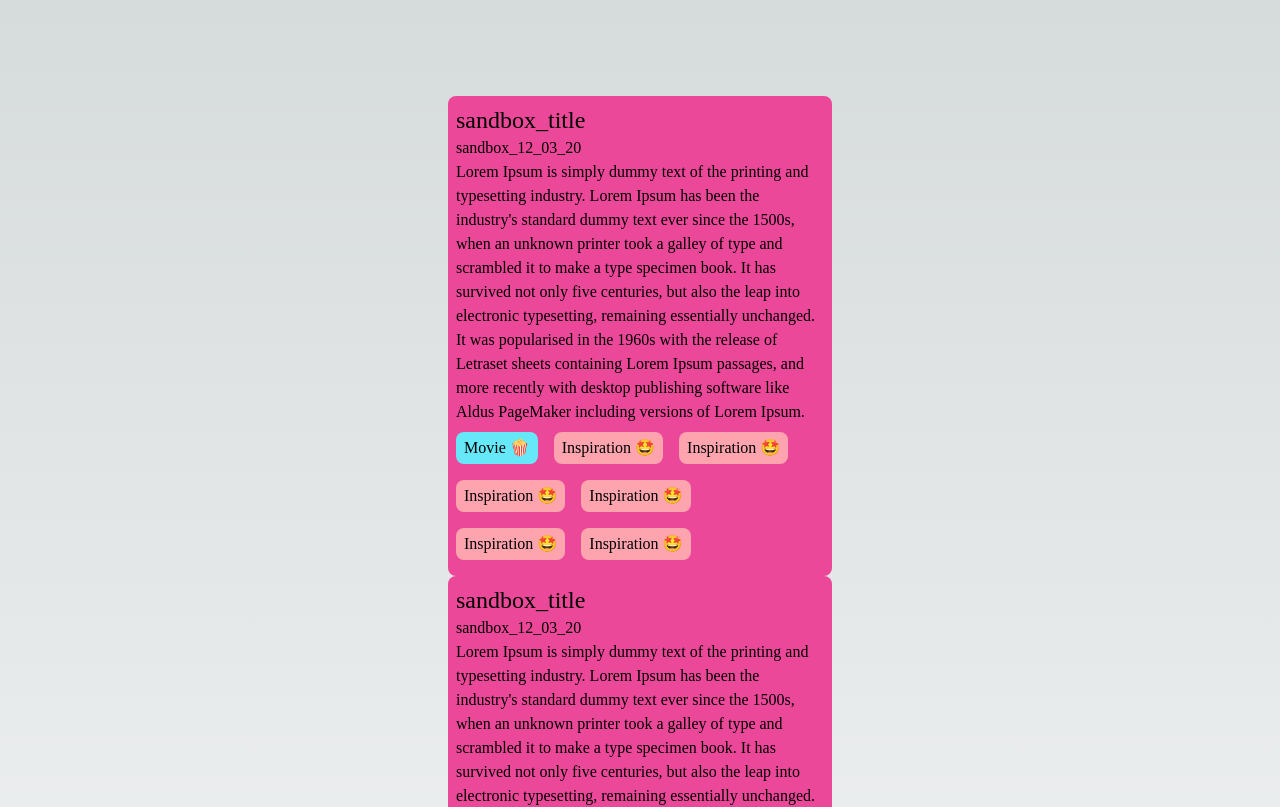
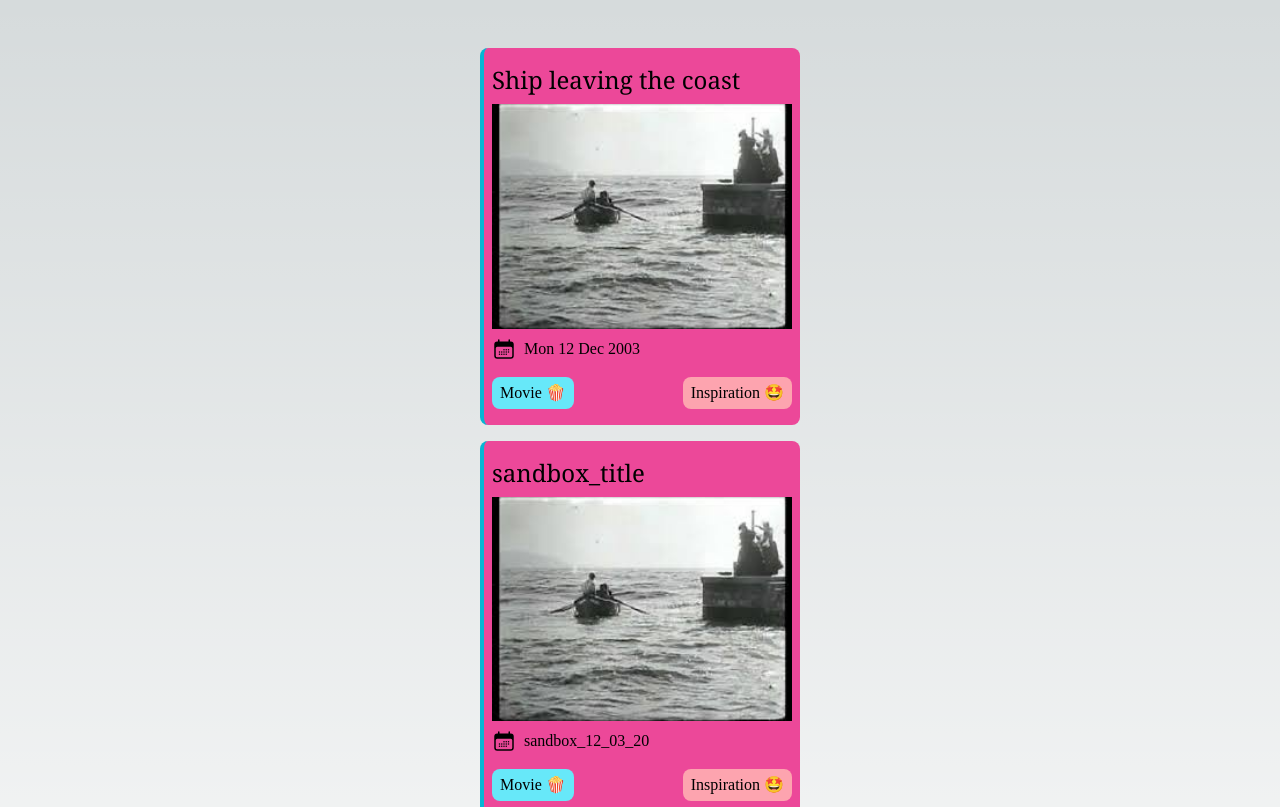
Before and after one commit to Stephane-Pires/caravel, a Next.js app: page /blog in a window 1280 px wide. Shown: the top 807 px of the page. Built offline with nearby package versions, Linux system fonts and the light colour scheme.

Commit message:
CARD : Pimp spacing + typography

```diff
--- a/components/Card.tsx
+++ b/components/Card.tsx
@@ -1,32 +1,35 @@
 import { Tag } from "@/components/Tag"
 import { SUBJECT, TYPE } from "@/enums/tag"
+import { CalendarDaysIcon, CalendarIcon } from "@heroicons/react/24/solid"
+import Image from "next/image"
 
 // books, blog
 
 interface Card {
   title: string
-  summary: string
   date: string
   subject: SUBJECT
   type: TYPE
+  image: string
 }
 
-export function Card({ title, summary, date, subject, type }: Card) {
+export function Card({ title, date, subject, type, image }: Card) {
   return (
-    <div className="flex max-w-[30vw] flex-col rounded-lg bg-pink-500 p-2">
-      <h3 className="text-2xl">{title}</h3>
+    <div className="my-2 flex max-w-[500px] flex-col rounded-lg border-l-4 border-cyan-500 bg-pink-500 p-2 hover:border-y-2 hover:border-l-8 hover:border-r-2">
+      <h3 className="py-2 font-serif text-2xl">{title}</h3>
 
-      <span className="max-h-[30vh]">{date}</span>
+      <Image
+        alt="image of the card"
+        src={`/logbook/card/${image}`}
+        width={300}
+        height={200}
+      />
+      <div className="flex flex-row py-2">
+        <CalendarDaysIcon className="mr-2 h-6 w-6 font-mono italic" /> {date}
+      </div>
 
-      <p>{summary}</p>
-
-      <div className="flex flex-row flex-wrap">
+      <div className="flex flex-row flex-wrap justify-between">
         <Tag tag={subject} />
-        <Tag tag={type} />
-        <Tag tag={type} />
-        <Tag tag={type} />
-        <Tag tag={type} />
-        <Tag tag={type} />
         <Tag tag={type} />
       </div>
     </div>
--- a/components/Mdx.tsx
+++ b/components/Mdx.tsx
@@ -11,7 +11,7 @@ function Quote({ quote, author }: Quote) {
   return (
     <div className="flex flex-col">
       <div className="mx-2 my-4 text-2xl italic leading-relaxed">{quote}</div>
-      <div className="mx-2 self-end text-lg italic underline">
+      <div className="mx-2 self-end text-lg italic underline underline-offset-2">
         &quot;{author}&quot;
       </div>
     </div>
--- a/components/Tag.tsx
+++ b/components/Tag.tsx
@@ -54,7 +54,7 @@ function getLabel(tag: SUBJECT | TYPE) {
 
 export function Tag({ tag }: TagProps) {
   return (
-    <div className={`${getColor(tag)} my-2 mr-4 rounded-lg px-2 py-1`}>
+    <div className={`${getColor(tag)} my-2 rounded-lg px-2 py-1`}>
       {getLabel(tag)}
     </div>
   )
--- a/src/app/blog/page.tsx
+++ b/src/app/blog/page.tsx
@@ -2,24 +2,24 @@ import { Card } from "@/components/Card"
 
 export default function Home() {
   return (
-    <main className="flex min-h-screen flex-col items-center justify-between p-24">
+    <main className="flex min-h-screen flex-col items-center justify-between p-10">
+      <Card
+        title="Ship leaving the coast"
+        image="boat-living-coast.jpeg"
+        date="Mon 12 Dec 2003"
+        subject="MOVIE"
+        type="INSPIRATION"
+      />
       <Card
         title="sandbox_title"
-        summary="Lorem Ipsum is simply dummy text of the printing and typesetting industry. Lorem Ipsum has been the industry's standard dummy text ever since the 1500s, when an unknown printer took a galley of type and scrambled it to make a type specimen book. It has survived not only five centuries, but also the leap into electronic typesetting, remaining essentially unchanged. It was popularised in the 1960s with the release of Letraset sheets containing Lorem Ipsum passages, and more recently with desktop publishing software like Aldus PageMaker including versions of Lorem Ipsum."
+        image="boat-living-coast.jpeg"
         date="sandbox_12_03_20"
         subject="MOVIE"
         type="INSPIRATION"
       />
       <Card
         title="sandbox_title"
-        summary="Lorem Ipsum is simply dummy text of the printing and typesetting industry. Lorem Ipsum has been the industry's standard dummy text ever since the 1500s, when an unknown printer took a galley of type and scrambled it to make a type specimen book. It has survived not only five centuries, but also the leap into electronic typesetting, remaining essentially unchanged. It was popularised in the 1960s with the release of Letraset sheets containing Lorem Ipsum passages, and more recently with desktop publishing software like Aldus PageMaker including versions of Lorem Ipsum."
-        date="sandbox_12_03_20"
-        subject="MOVIE"
-        type="INSPIRATION"
-      />
-      <Card
-        title="sandbox_title"
-        summary="Lorem Ipsum is simply dummy text of the printing and typesetting industry. Lorem Ipsum has been the industry's standard dummy text ever since the 1500s, when an unknown printer took a galley of type and scrambled it to make a type specimen book. It has survived not only five centuries, but also the leap into electronic typesetting, remaining essentially unchanged. It was popularised in the 1960s with the release of Letraset sheets containing Lorem Ipsum passages, and more recently with desktop publishing software like Aldus PageMaker including versions of Lorem Ipsum."
+        image="boat-living-coast.jpeg"
         date="sandbox_12_03_20"
         subject="MOVIE"
         type="INSPIRATION"
```
Also changed, not shown: public/logbook/card/boat-living-coast.jpeg (added).
